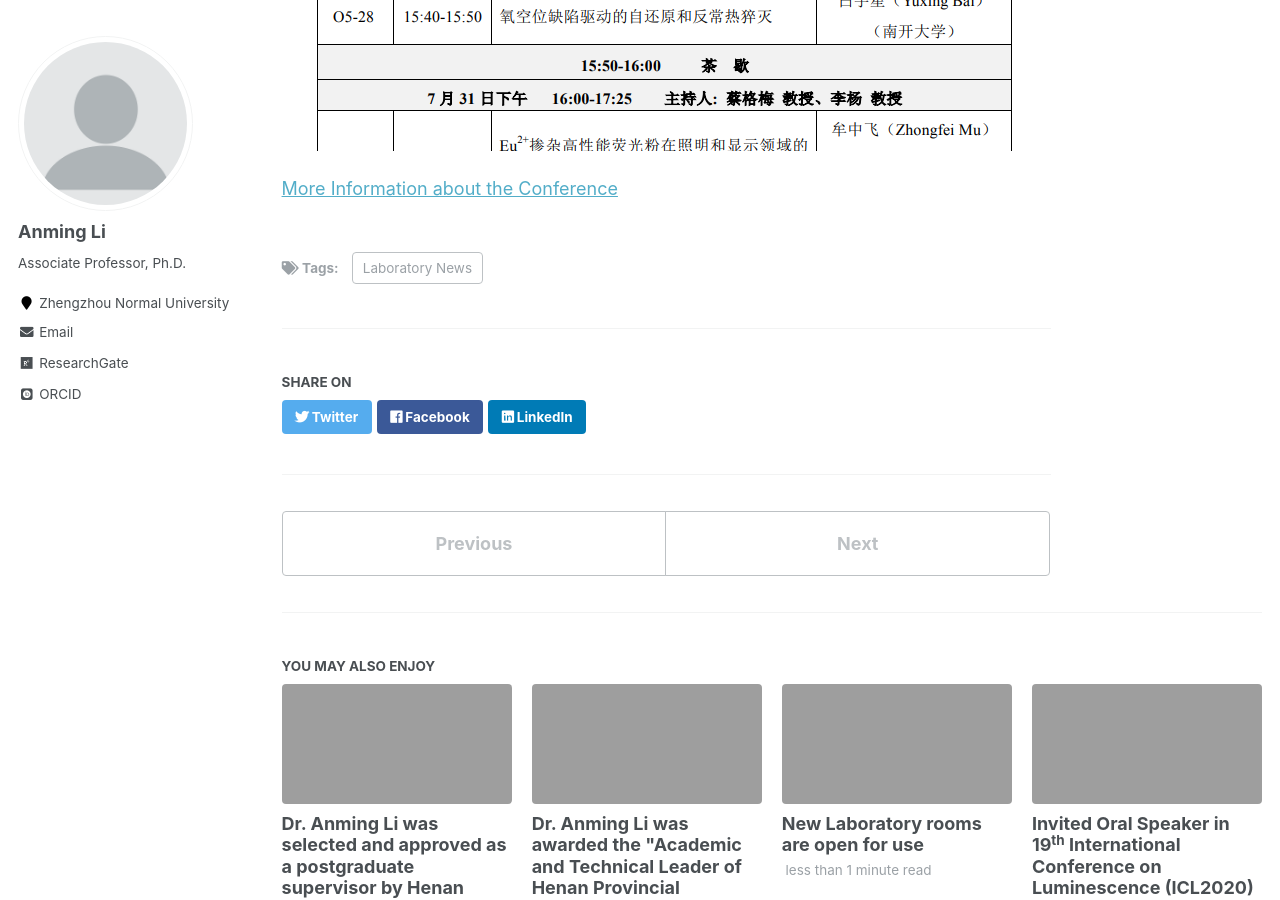
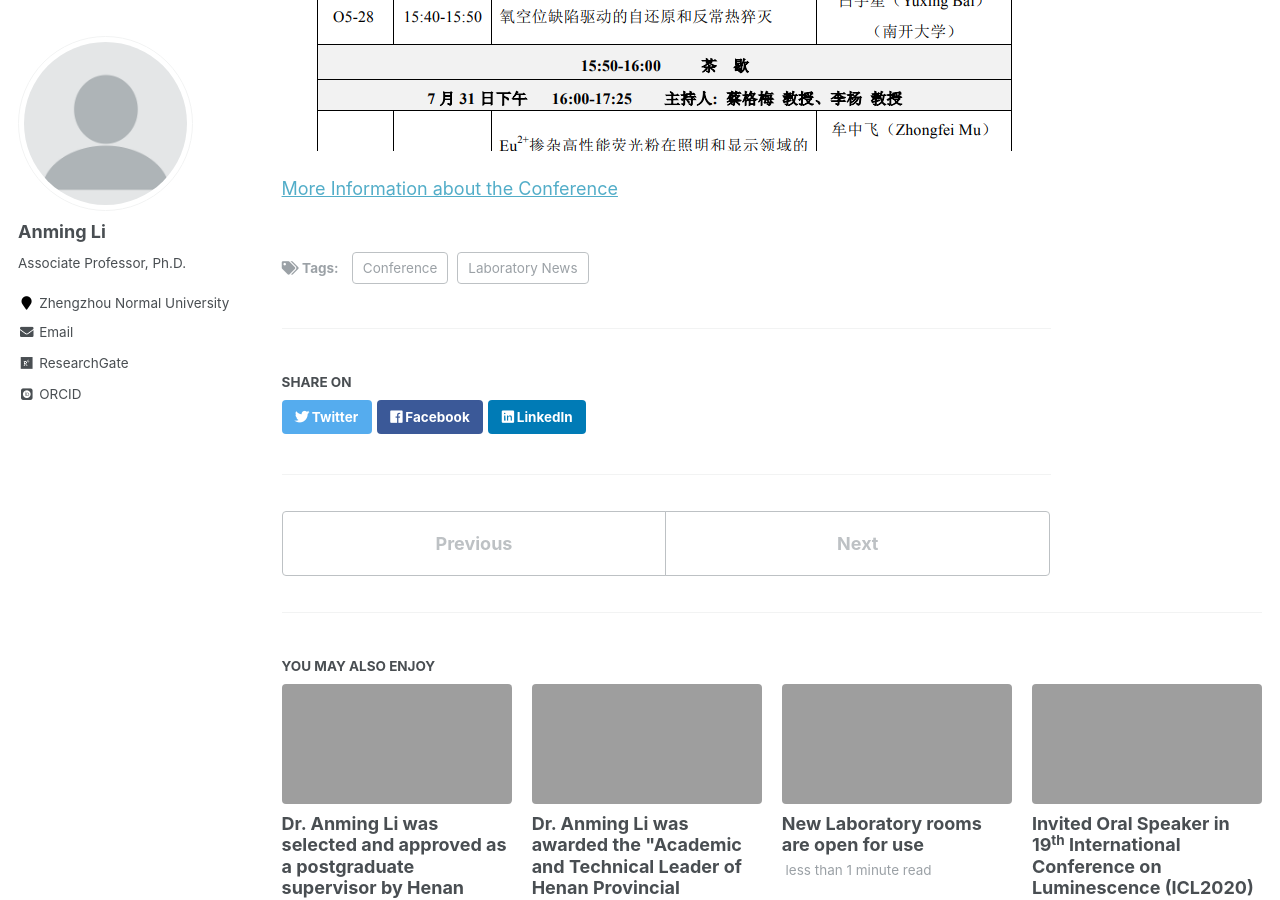
Before and after one commit to ucnclab/ucnclab.github.io, a Jekyll site: the page built from _posts/2022-07-31-blog-post-6.md, in a window 1280 px wide and 900 px high, scrolled down 1142 px. Built offline with Jekyll 4.4.1, drawn with Linux system fonts in a browser that asks for light colours; some web fonts are replaced; comment, search, counter and statistics services are not loaded.

Commit message:
Update 2022-07-31-blog-post-6.md

```diff
--- a/_posts/2022-07-31-blog-post-6.md
+++ b/_posts/2022-07-31-blog-post-6.md
@@ -3,6 +3,7 @@ title: 'Oral presentation at the 14<sup>th</sup> National Conference on X-ray Di
 date: 2022-07-31
 permalink: /posts/2022/07/blog-post-6/
 tags:
+  - Conference
   - Laboratory News
 ---
 
```
